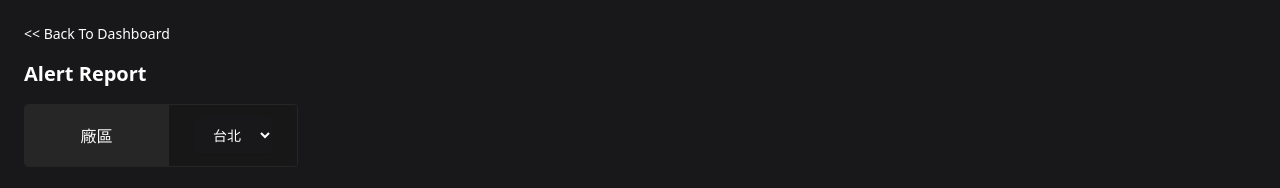
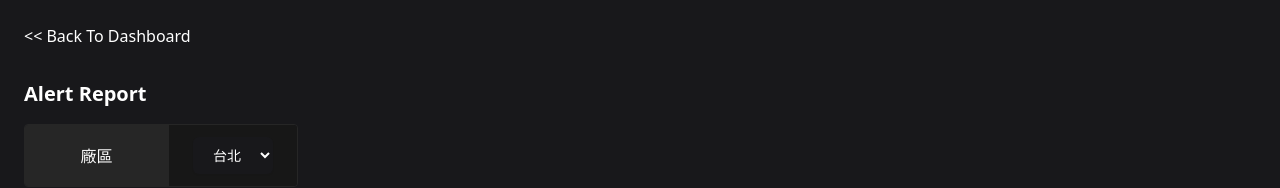
Before and after one commit to Peipeixuan/Earthquake-Event-Dispatcher, a React (Vite) app in the folder frontend/: page /alert in a window 1280 px wide. Shown: the top 188 px of the page. Built offline with nearby package versions, Linux system fonts and the light colour scheme; no server answers.

Commit message:
fix(alert-report.jsx-simulation.jsx): 調整UI, 功能, title
處理report選擇無損傷沒有即時更新已完成問題。simulation 歷史資料加border。title改成和ppt一樣的名稱。

```diff
--- a/frontend/src/pages/alert-report.jsx
+++ b/frontend/src/pages/alert-report.jsx
@@ -21,7 +21,7 @@ export default function AlertReport() {
 
 
   useEffect(() => {
-    document.title = "地震警報回報系統";
+    document.title = "告警回報系統";
     fetchUnacknowledged();
     fetchPendingEvents();
     fetchInProgressEvents();
@@ -99,6 +99,7 @@ export default function AlertReport() {
       // 即時更新待處理與維修中
       fetchPendingEvents(selectedRegion);
       fetchInProgressEvents(selectedRegion);
+      fetchClosedEvents(selectedRegion);
     } catch (error) {
       console.error("事件送出失敗:", error);
       alert("事件送出失敗！");
@@ -171,12 +172,10 @@ export default function AlertReport() {
 
   return (
     <div className="min-h-screen bg-zinc-900 text-white p-6">
-      <div
-        onClick={() => window.open("http://34.81.36.176/grafana/", "_blank")}
-        className="cursor-pointer text-sm text-white hover:underline mb-4"
-      >
+      <a
+        href="http://34.81.36.176/grafana/d/0a4725e4-1260-4f2f-826c-d1ae7ad637f9/earthquake-event-dispatcher?orgId=1&from=now-6h&to=now&timezone=browser&var-region=$__all" className="hover:underline block mb-8">
         &lt;&lt; Back To Dashboard
-      </div>
+      </a>
 
       <h2 className="text-xl font-bold mb-4">Alert Report</h2>
 
--- a/frontend/src/pages/simulation.jsx
+++ b/frontend/src/pages/simulation.jsx
@@ -179,6 +179,11 @@ export default function Simulation() {
 
   return (
     <div className="min-h-screen bg-zinc-900 text-white p-6 space-y-8">
+      <a
+        href="http://34.81.36.176/grafana/d/0a4725e4-1260-4f2f-826c-d1ae7ad637f9/earthquake-event-dispatcher?orgId=1&from=now-6h&to=now&timezone=browser&var-region=$__all" className="hover:underline">
+        &lt;&lt; Back To Dashboard
+      </a>
+
       <h2 className="text-xl font-bold">調整警報抑制時間</h2>
       <div className="flex flex-col md:flex-row gap-4">
       {/* 調整警報抑制時間 */}
@@ -323,7 +328,7 @@ export default function Simulation() {
                 });
 
                 return (
-                  <tr key={idx} className="bg-neutral-900 flex">
+                  <tr key={idx} className="bg-neutral-900 flex border-b border-zinc-900">
                     <td className="w-1/6 px-4 py-2">{earthquake.earthquake_time.replace("T", " ")}</td>
                     <td className="w-1/6 px-4 py-2">{earthquake.magnitude}</td>
                     <td className="w-1/6 px-4 py-2">{earthquake.depth}</td>
@@ -331,7 +336,7 @@ export default function Simulation() {
                     {["台北", "新竹", "台中", "台南"].map((city) => (
                       <td
                         key={city}
-                        className={`w-1/6 px-4 py-2 ${getIntensityColor(intensityMap[city] || "0")}`}
+                        className={`w-1/6 px-4 py-2 border-r border-zinc-900 ${getIntensityColor(intensityMap[city] || "0")}`}
                       >
                         {intensityMap[city] || "0"}
                       </td>
```
